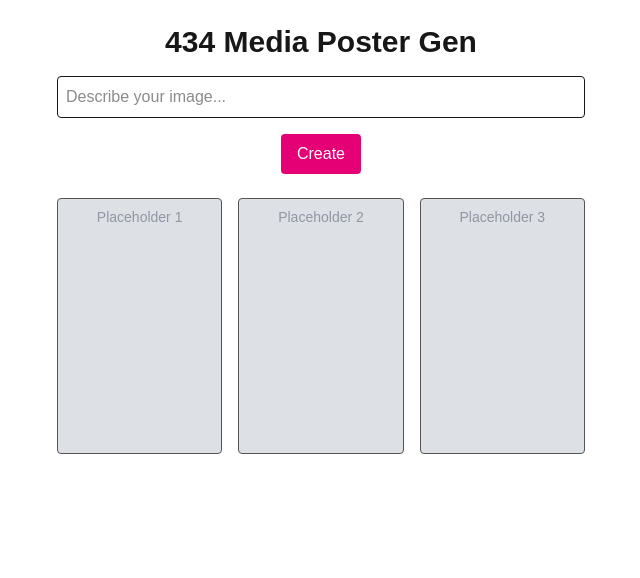
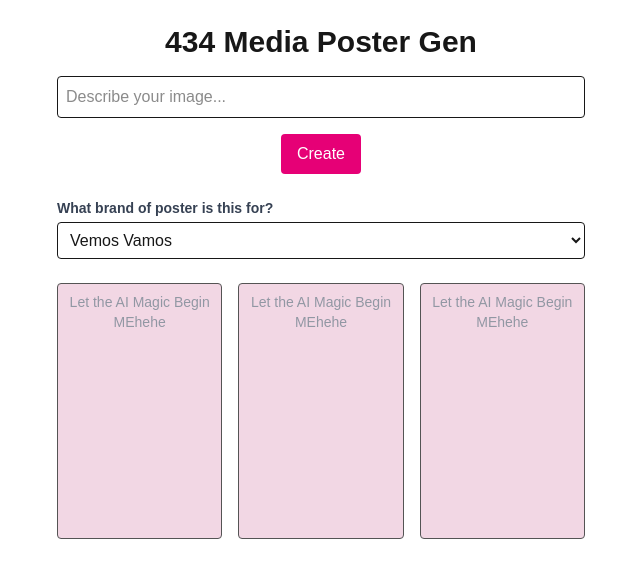
Before and after one commit to 434media/creative-agent, a Next.js app: page / in a window 1280 px wide. Shown: the top 578 px of the page, without its empty margins (319-959 px from the left). Built offline with nearby package versions, Linux system fonts and the light colour scheme.

Commit message:
drop down menu

```diff
--- a/app/page.tsx
+++ b/app/page.tsx
@@ -9,6 +9,8 @@ export default function Home() {
   const [imageUrls, setImageUrls] = useState<string[]>([])
   const [progress, setProgress] = useState(0);
   const [isLoading, setIsLoading] = useState(false);
+  const [posterType, setPosterType] = useState("event");
+
 
   const handleSubmit = async () => {
     setIsLoading(true);
@@ -59,6 +61,24 @@ export default function Home() {
         Create
       </button>
 
+
+    {/*Drop down menu */ }
+      <div className="mt-6 text-left">
+  <label className="block mb-1 font-semibold text-sm text-gray-700">
+    What brand of poster is this for?
+  </label>
+  <select
+    value={posterType}
+    onChange={(e) => setPosterType(e.target.value)}
+    className="border p-2 rounded w-full"
+  >
+    <option value="event">Vemos Vamos</option>
+    <option value="concert">DEVSA</option>
+    <option value="academic">TEXMEX</option>
+    <option value="political">434Media</option>
+  </select>
+</div>
+
       {isLoading && (
   <div className="mt-4 w-full h-2 bg-gray-300 rounded overflow-hidden">
     <div
@@ -73,19 +93,20 @@ export default function Home() {
     {Array.from({ length: 3 }).map((_, i) => (
       <div
         key={i}
-        className="h-64 bg-gray-300 rounded animate-pulse border"
+        className="h-64 bg-[rgba(233,187,210,0.8)] rounded animate-pulse border"
       >
-        <p className="text-sm text-gray-500 p-2">Placeholder {i + 1}</p>
+        <p className="text-sm text-gray-500 p-2">Let the AI Magic Begin MEhehe</p>
       </div>
     ))}
   </div>
 )}
 
+
       {imageUrls.length > 0 && (
   <div className="mt-6 grid grid-cols-1 sm:grid-cols-3 gap-4">
     {imageUrls.map((url, index) => (
       <div key={index}>
-        <p className="text-sm text-gray-600">Image {index + 1}</p>
+        <p className="text-sm text-gray-600">Option {index + 1}</p>
         <img
           src={url}
           alt={`Generated AI ${index + 1}`}
```
